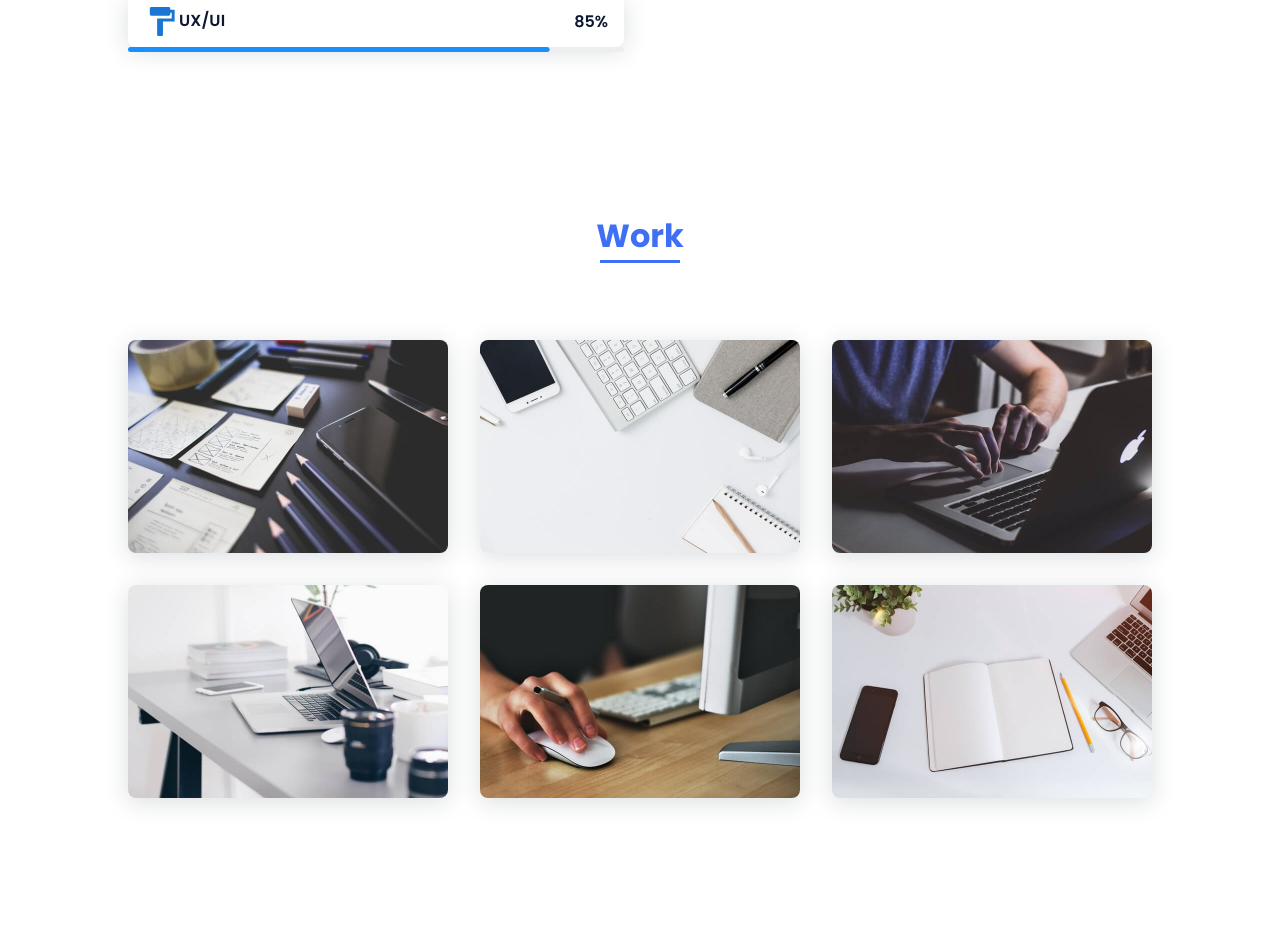
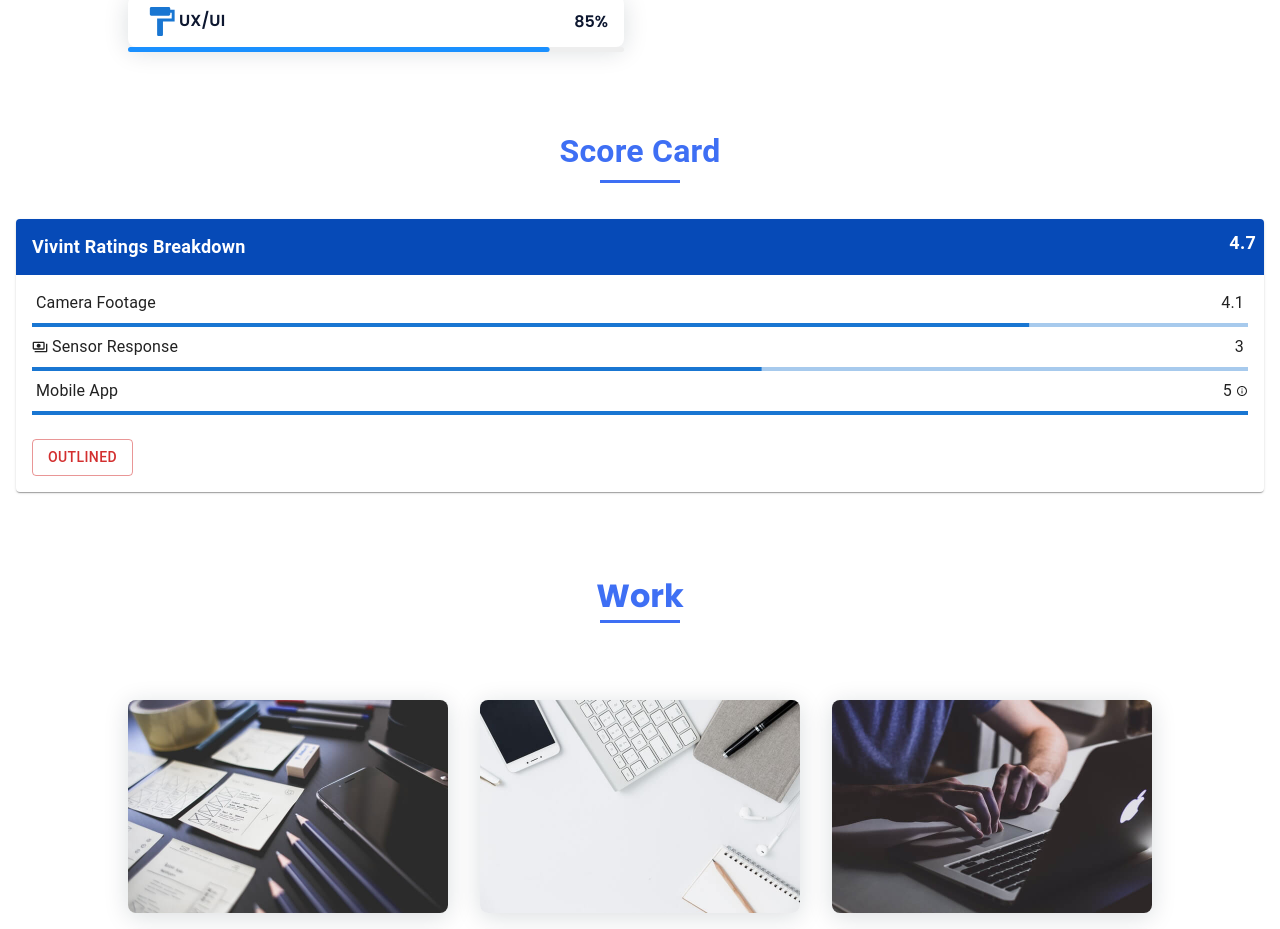
Before and after one commit to Chaitanya037/react-materialui-training, a React (Vite) app: page / in a window 1280 px wide. Shown: the part 1907-2836 px from the top of the page. Built offline with nearby package versions, Linux system fonts and the light colour scheme.

Commit message:
ScoreCard and BarMeter

```diff
--- a/src/App.jsx
+++ b/src/App.jsx
@@ -13,6 +13,7 @@ import Footer from "./components/navigation/Footer.jsx";
 import Intro from "./components/molecules/Intro.jsx";
 import About from "./components/molecules/About.jsx";
 import Skills from "./components/molecules/Skills.jsx";
+import ScoreCard from "./components/molecules/ScoreCard.jsx";
 
 const App = () => {
   AOS.init({
@@ -29,6 +30,7 @@ const App = () => {
         <Intro />
         <About />
         <Skills />
+        <ScoreCard />
         <section className="work section" id="work">
           <h2 className="section-title">Work</h2>
 
--- /dev/null
+++ b/src/components/atoms/BarMeter.jsx
@@ -0,0 +1,67 @@
+import PropTypes from "prop-types";
+import Typography from "@mui/material/Typography";
+import Tooltip from "@mui/material/Tooltip";
+import LinearProgress from "@mui/material/LinearProgress";
+import InfoOutlinedIcon from "@mui/icons-material/InfoOutlined";
+import PaymentsOutlinedIcon from "@mui/icons-material/PaymentsOutlined";
+import { Box, Stack } from "@mui/material";
+
+const BarMeter = ({...props}) => {
+  const { scorevalue, iconEnable, label, tooltip } = props;
+
+  return (
+    <>
+      <Stack direction="row" sx={{ justifyContent: "space-between", mb: 1 }}>
+        <Box component="section" sx={{ display: "flex", alignItems: "center" }}>
+          {iconEnable && <PaymentsOutlinedIcon sx={{ fontSize: "1rem" }} />}
+          <Typography
+            color="text.primary"
+            fontWeight={400}
+            fontSize={'16px'}
+            lineHeight={'24px'}
+            letterSpacing={'0.15px'}
+            variant="body1"
+            sx={{ paddingLeft: "0.25rem" }}
+          >
+            {label}
+          </Typography>
+        </Box>
+        <Box component="section" sx={{ display: "flex", alignItems: "center" }}>
+          <Typography
+            color="text.primary"
+            fontWeight={400}
+            fontSize={'16px'}
+            lineHeight={'24px'}
+            letterSpacing={'0.15px'}
+            variant="body1"
+            sx={{ paddingRight: "0.25rem" }}
+          >
+            {scorevalue}
+          </Typography>
+          {tooltip && (
+            <Tooltip title={tooltip}>
+              <InfoOutlinedIcon sx={{ fontSize: "0.75rem" }} />
+            </Tooltip>
+          )}
+        </Box>
+      </Stack>
+      <LinearProgress variant="determinate" value={(scorevalue / 5) * 100} sx={{mb: 1}}/>
+    </>
+  );
+};
+
+BarMeter.defaultProps = {
+  scorevalue: "4.1",
+  iconEnable: true,
+  label: "Compact Storage",
+  tooltip: "Our Simple Tool Tip",
+};
+
+BarMeter.propTypes = {
+  scorevalue: PropTypes.number,
+  iconEnable: PropTypes.bool,
+  label: PropTypes.string,
+  tooltip: PropTypes.string,
+};
+
+export default BarMeter;
--- /dev/null
+++ b/src/components/molecules/ScoreCard.jsx
@@ -0,0 +1,83 @@
+import "./Skills.css";
+import Typography from "@mui/material/Typography";
+import Box from "@mui/material/Box";
+import BarMeter from "../atoms/BarMeter";
+import { Card, CardHeader, CardActions, CardContent } from "@mui/material";
+import Button from "@mui/material/Button";
+
+const ScoreCard = () => {
+  const cardInfo = [
+    {
+      scorevalue: 4.1,
+      label: "Camera Footage",
+      iconEnable: false,
+      tooltip: null,
+    },
+    {
+      scorevalue: 3,
+      label: "Sensor Response",
+      iconEnable: true,
+      tooltip: null,
+    },
+    {
+      scorevalue: 5,
+      label: "Mobile App",
+      iconEnable: false,
+      tooltip: 'Our tooltip test',
+    },
+  ];
+  return (
+    <Box component={"section"} sx={{ px: "1rem" }}>
+      <Typography
+        variant="h4"
+        component="h2"
+        className="section-title"
+        sx={{
+          fontSize: "var(--h2-font-size) !important",
+          fontWeight: "bold !important",
+          margin: "0 0 var(--mb-6) 0",
+        }}
+      >
+        Score Card
+      </Typography>
+      <Card>
+        <CardHeader
+          title={"Vivint Ratings Breakdown"}
+          action={
+            <Typography
+              variant="h4"
+              color="#FFF"
+              sx={{
+                fontWeight: 600,
+                fontSize: "18px",
+                lineHeight: "24px",
+                letterSpacing: "0.25px",
+              }}
+            >
+              4.7
+            </Typography>
+          }
+          titleTypographyProps={{
+            variant: "h4",
+            color: "#FFF",
+            fontWeight: 600,
+            fontSize: "18px",
+            lineHeight: "24px",
+            letterSpacing: "0.25px",
+          }}
+          sx={{ backgroundColor: "#064AB7" }}
+        />
+        <CardContent>
+          {cardInfo.map((card, i) => (
+            <BarMeter key={i} {...card} />
+          ))}
+        </CardContent>
+        <CardActions sx={{p: 0, px: 2, pb: 2}}>
+          <Button variant="outlined" color="error">Outlined</Button>
+        </CardActions>
+      </Card>
+    </Box>
+  );
+};
+
+export default ScoreCard;
```
Also changed, not shown: 1 other file (tests, documents, lock files or other folders).
